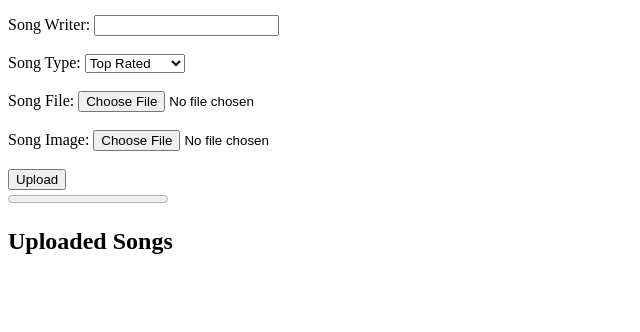
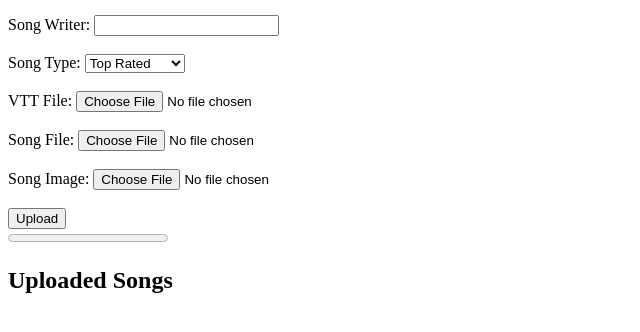
Before and after one commit to nitikshh/music, a website: page static/public/index.html in a window 1280 px wide. Shown: the part 104-436 px from the top of the page, without its empty margins (0-640 px from the left). Drawn offline with Linux system fonts and the light colour scheme; no server answers.

Commit message:
Update index.html

```diff
--- a/static/public/index.html
+++ b/static/public/index.html
@@ -21,6 +21,8 @@
       <option value="BestOf2023">Best Of 2023</option>
       <option value="BestForYou">Best For You</option>
     </select><br><br>
+    <label for="vttFile">VTT File:</label>
+    <input type="file" id="vttFile" name="vttFile"><br><br>
     <label for="songFile">Song File:</label>
     <input type="file" id="songFile" name="songFile"><br><br>
     <label for="songImage">Song Image:</label>
```
